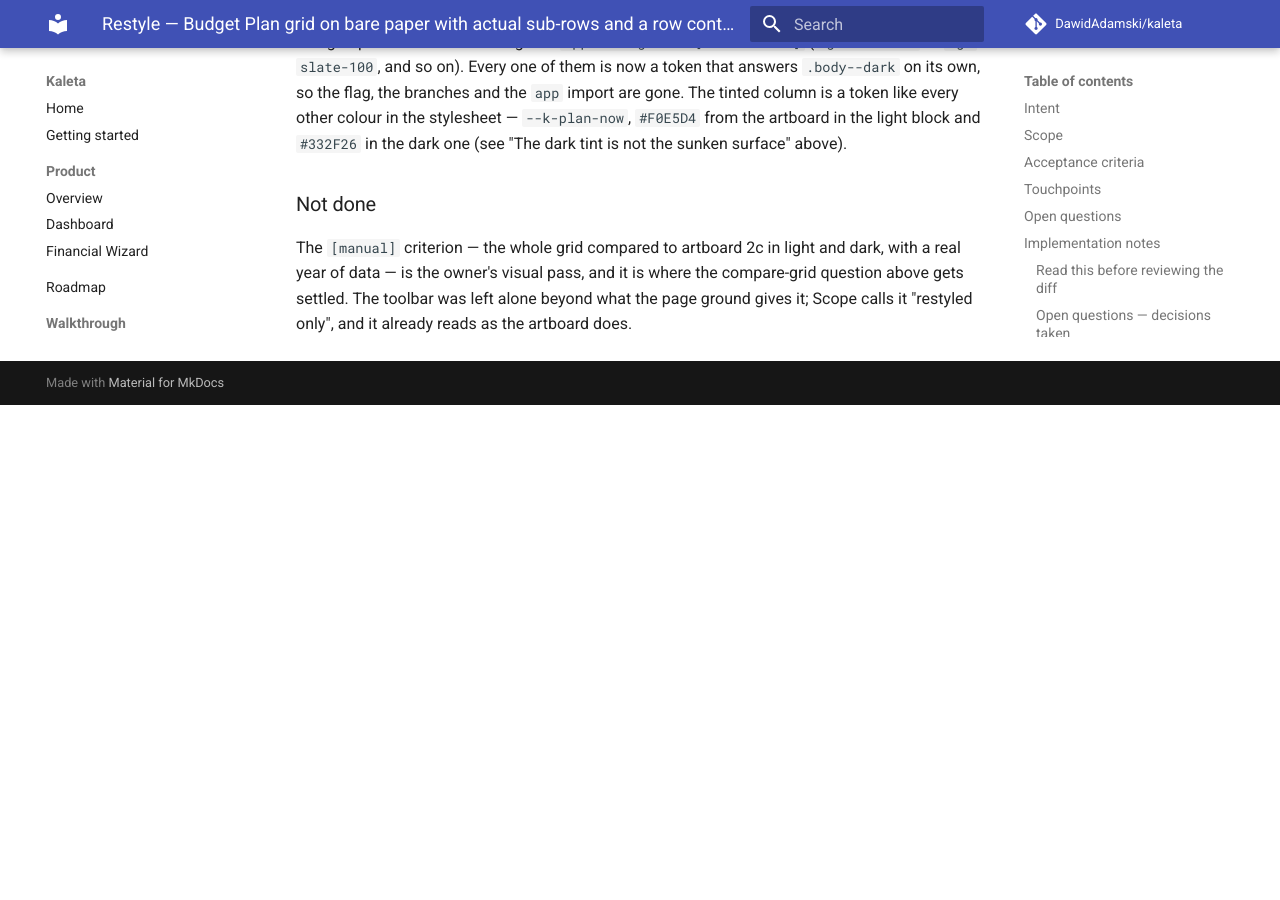
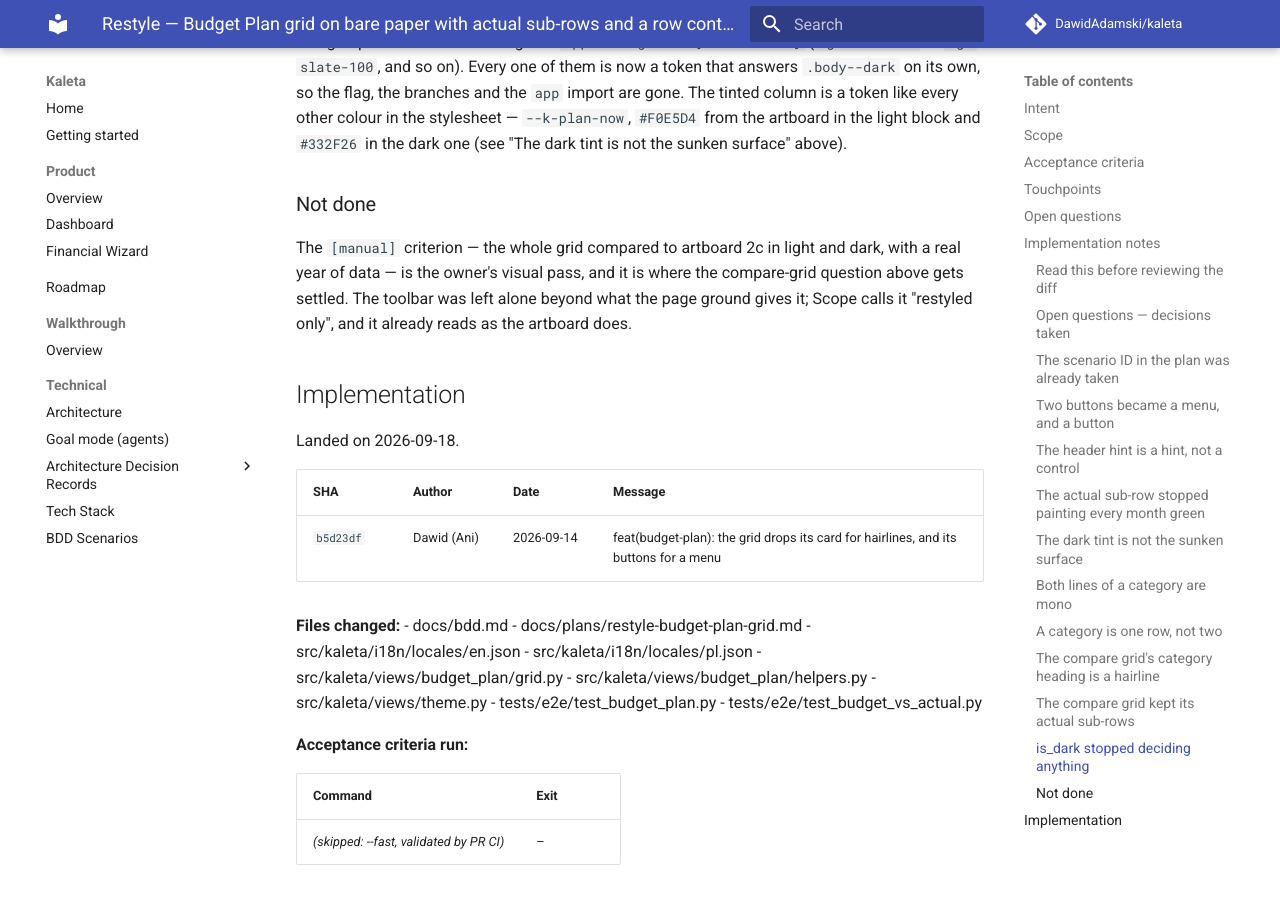
Before and after one commit to DawidAdamski/kaleta, an MkDocs documentation site: the page built from docs/plans/archive/restyle-budget-plan-grid.md, in a window 1280 px wide and 900 px high, scrolled down 4706 px. Built offline with MkDocs 1.6.1 and Material for MkDocs 9.7.7, drawn with Linux system fonts in a browser that asks for light colours; comment, search, counter and statistics services are not loaded; before the commit the page ends 5111 px from its top, so only the background shows below that.

Commit message:
docs(plans): archive restyle-budget-plan-grid

```diff
--- a/docs/plans/restyle-budget-plan-grid.md
+++ b/docs/plans/archive/restyle-budget-plan-grid.md
@@ -3,8 +3,9 @@
 title: Restyle — Budget Plan grid on bare paper with actual sub-rows and a row context menu (artboard 2c)
 area: budget-plan
 effort: medium
-status: in-progress
-roadmap_ref: ../roadmap.md#budgets
+status: archived
+archived_at: 2026-09-18
+roadmap_ref: ../../roadmap.md#budgets
 ---
 
 # Restyle — Budget Plan grid: hairlines, actual sub-rows, context menu
@@ -217,3 +218,28 @@
 where the compare-grid question above gets settled. The toolbar was left
 alone beyond what the page ground gives it; Scope calls it "restyled only",
 and it already reads as the artboard does.
+
+## Implementation
+
+Landed on 2026-09-18.
+
+| SHA | Author | Date | Message |
+|---|---|---|---|
+| `b5d23df` | Dawid (Ani) | 2026-09-14 | feat(budget-plan): the grid drops its card for hairlines, and its buttons for a menu |
+
+**Files changed:**
+- docs/bdd.md
+- docs/plans/restyle-budget-plan-grid.md
+- src/kaleta/i18n/locales/en.json
+- src/kaleta/i18n/locales/pl.json
+- src/kaleta/views/budget_plan/grid.py
+- src/kaleta/views/budget_plan/helpers.py
+- src/kaleta/views/theme.py
+- tests/e2e/test_budget_plan.py
+- tests/e2e/test_budget_vs_actual.py
+
+**Acceptance criteria run:**
+
+| Command | Exit |
+|---|---|
+| _(skipped: --fast, validated by PR CI)_ | – |
```
Also changed, not shown: docs/plans/README.md (+1 -1 lines).
